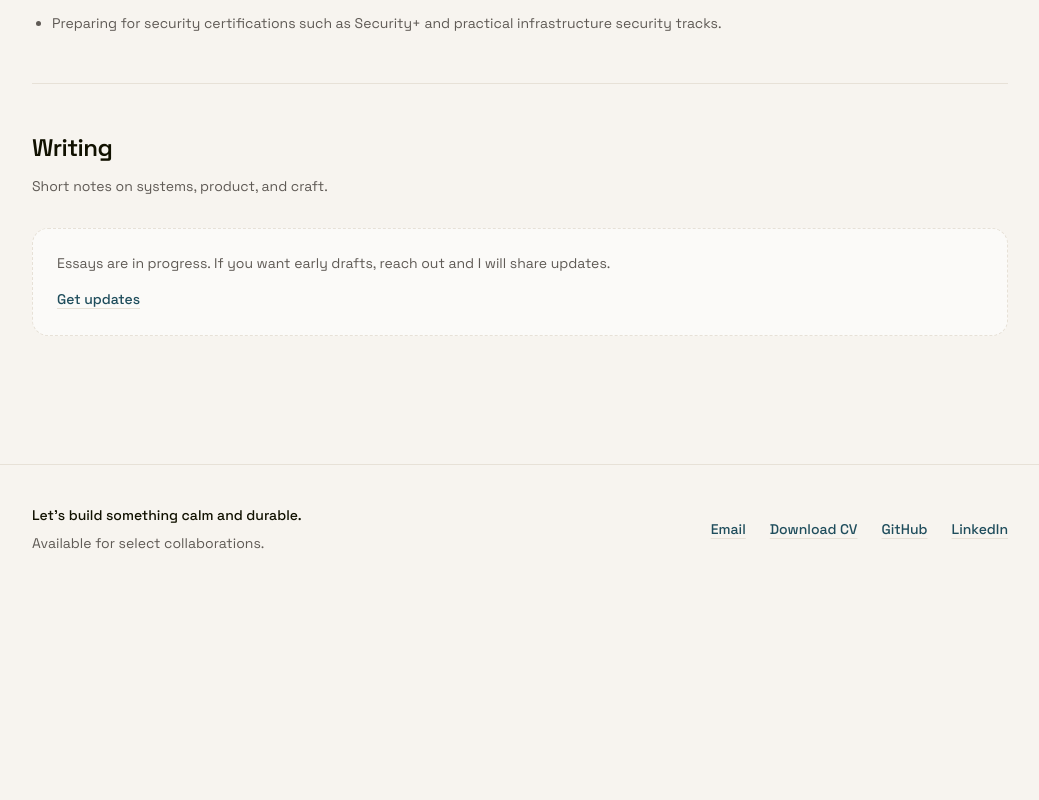
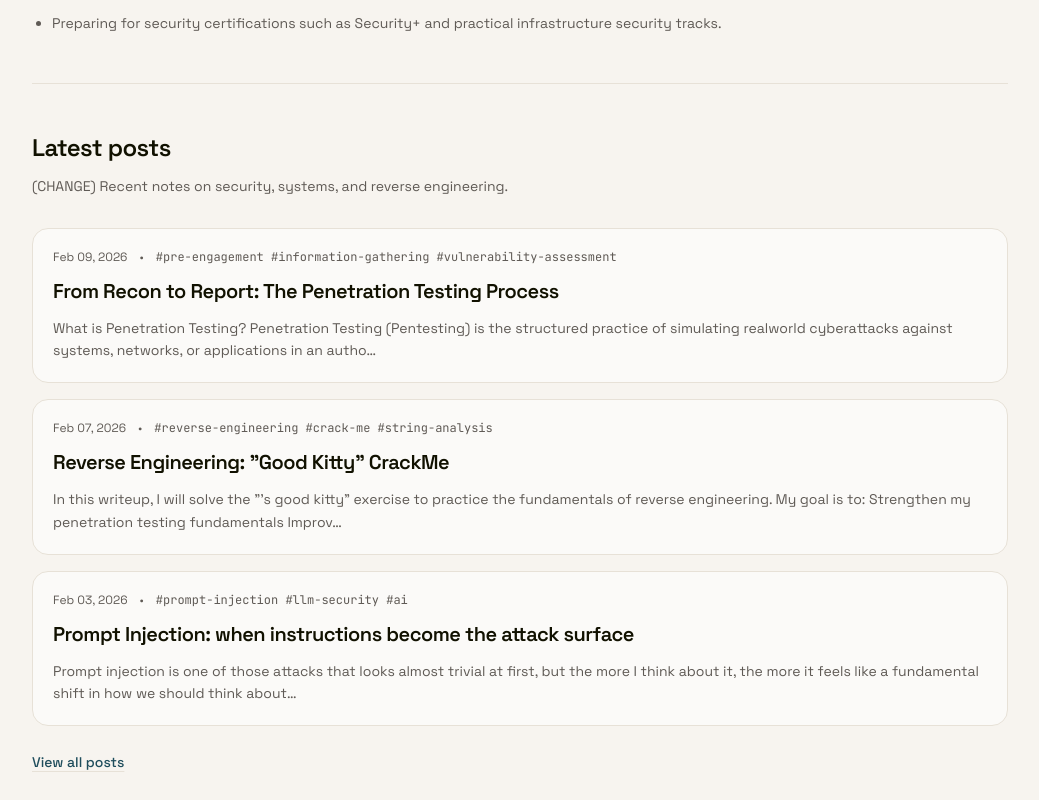
Before and after one commit to hasanberkyur/personal-website, a Next.js app: page / in a window 1280 px wide. Shown: the part 1240-2040 px from the top of the page, without its empty margins (120-1159 px from the left). Before the commit the page ends 1833 px from the top, so only its background shows below. Built offline with nearby package versions, Linux system fonts and the light colour scheme.

Commit message:
fetch: add Latest posts section on homepage

```diff
--- a/app/page.tsx
+++ b/app/page.tsx
@@ -4,8 +4,17 @@ import ProjectCard from "../components/ProjectCard";
 import Section from "../components/Section";
 import { nowItems } from "../content/now";
 import { projects } from "../content/projects";
+import { getAllPosts } from "../lib/posts";
 
 export default function HomePage() {
+  const latestPosts = getAllPosts().slice(0, 3);
+  const formatDate = (value: string) =>
+    new Date(value).toLocaleDateString("en-US", {
+      month: "short",
+      day: "2-digit",
+      year: "numeric"
+    });
+
   return (
     <div className="min-h-screen">
       <Header />
@@ -74,20 +83,35 @@ export default function HomePage() {
         </Section>
 
         <Section
-          id="writing"
-          title="Writing"
-          description="Short notes on systems, product, and craft."
+          id="posts"
+          title="Latest posts"
+          description="(CHANGE) Recent notes on security, systems, and reverse engineering."
         >
-          <div className="rounded-2xl border border-dashed border-border bg-bg-alt p-6">
-            <p className="text-sm text-muted">
-              Essays are in progress. If you want early drafts, reach out and I will share
-              updates.
-            </p>
-            <a
-              href="mailto:hasanberkyur@outlook.com"
-              className="mt-4 inline-flex text-sm font-medium text-accent underline decoration-border"
-            >
-              Get updates
+          <div className="space-y-4">
+            {latestPosts.map((post) => (
+              <article
+                key={post.slug}
+                className="rounded-2xl border border-border bg-bg-alt p-5 transition hover:border-text"
+              >
+                <div className="flex flex-wrap items-center gap-3 text-xs text-muted">
+                  <span>{formatDate(post.date)}</span>
+                  <span>•</span>
+                  <span className="font-mono">
+                    {post.tags.slice(0, 3).map((tag) => `#${tag}`).join(" ")}
+                  </span>
+                </div>
+                <h3 className="mt-3 text-xl font-semibold tracking-tight">
+                  <a className="transition hover:text-accent" href={`/blog/${post.slug}`}>
+                    {post.title}
+                  </a>
+                </h3>
+                <p className="mt-3 text-sm leading-relaxed text-muted">{post.excerpt}</p>
+              </article>
+            ))}
+          </div>
+          <div className="mt-6">
+            <a className="text-sm font-medium text-accent underline decoration-border" href="/blog">
+              View all posts
             </a>
           </div>
         </Section>
```
